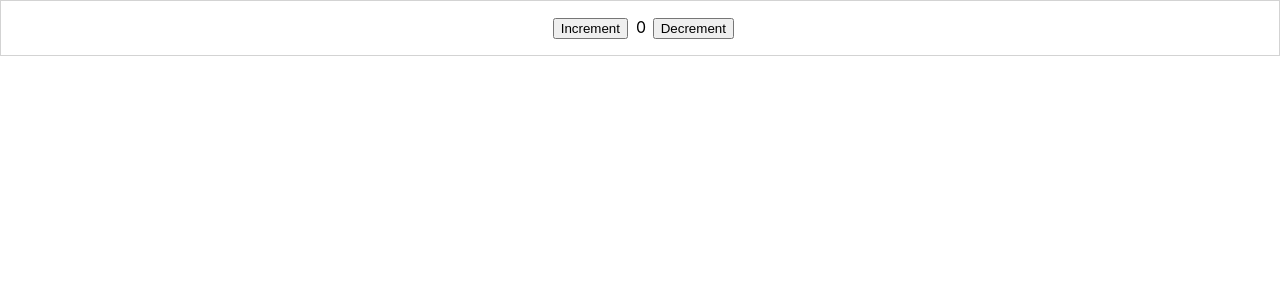
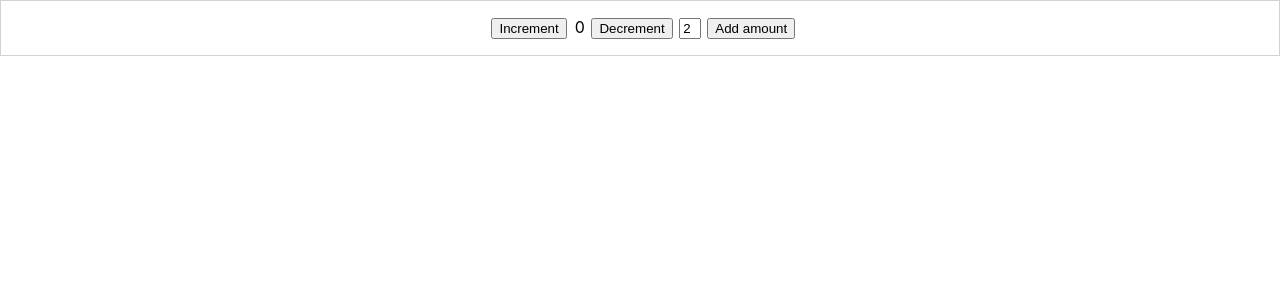
Before and after one commit to Yurimcalex/redux-apps, a React (Vite) app: page / in a window 1280 px wide. Shown: the top 300 px of the page. Built offline with nearby package versions, Linux system fonts and the light colour scheme.

Commit message:
Create a ui that implements increment by amount

```diff
--- a/src/features/counter/Counter.jsx
+++ b/src/features/counter/Counter.jsx
@@ -1,13 +1,12 @@
-import React from 'react';
+import React, { useState } from 'react';
 import { useSelector, useDispatch } from 'react-redux';
-import { increment, decrement } from './counterSlice.js';
+import { increment, decrement, incrementByAmount } from './counterSlice.js';
 import styles from './Counter.module.css';
 
 export function Counter() {
 	const count = useSelector(state => state.counter.value);
 	const dispatch = useDispatch();
-
-
+	const [incrementAmount, setIncrementAmount] = useState(2);
 
 	return (
 		<div className={styles.counter}>
@@ -25,6 +24,16 @@ export function Counter() {
 				>
 					Decrement
 				</button>
+				<input type="text"
+					aria-label="Set increment amount"
+				 	value={incrementAmount}
+				 	onChange={(e) => setIncrementAmount(+e.target.value)}
+				/>
+				<button
+					onClick={() => dispatch(incrementByAmount(incrementAmount))}
+				>
+					Add amount
+				</button>
 			</div>
 		</div>
 	);
--- a/src/features/counter/Counter.module.css
+++ b/src/features/counter/Counter.module.css
@@ -7,3 +7,7 @@
 .counter > div > * {
 	margin-left: 0.5em;
 }
+
+.counter input {
+	width: 1em;
+}
```
